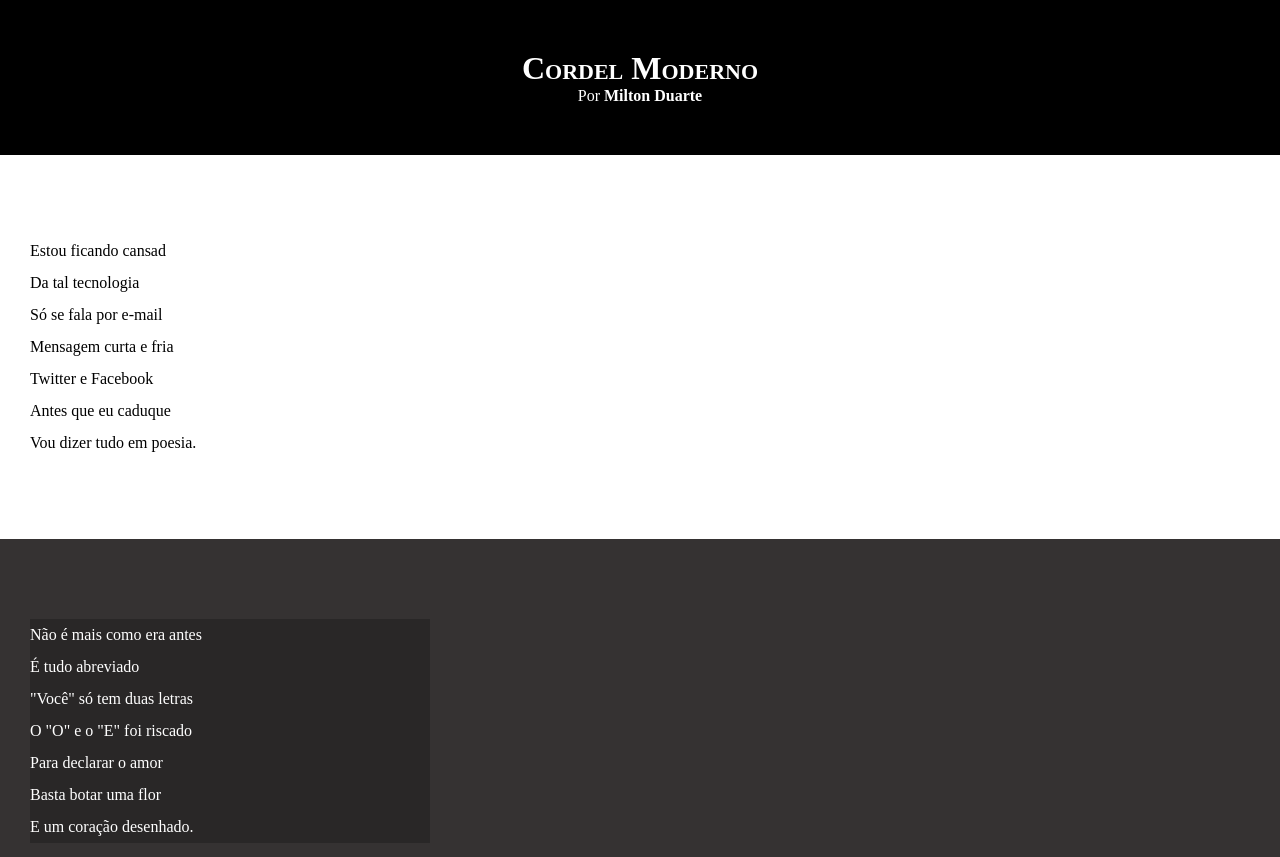
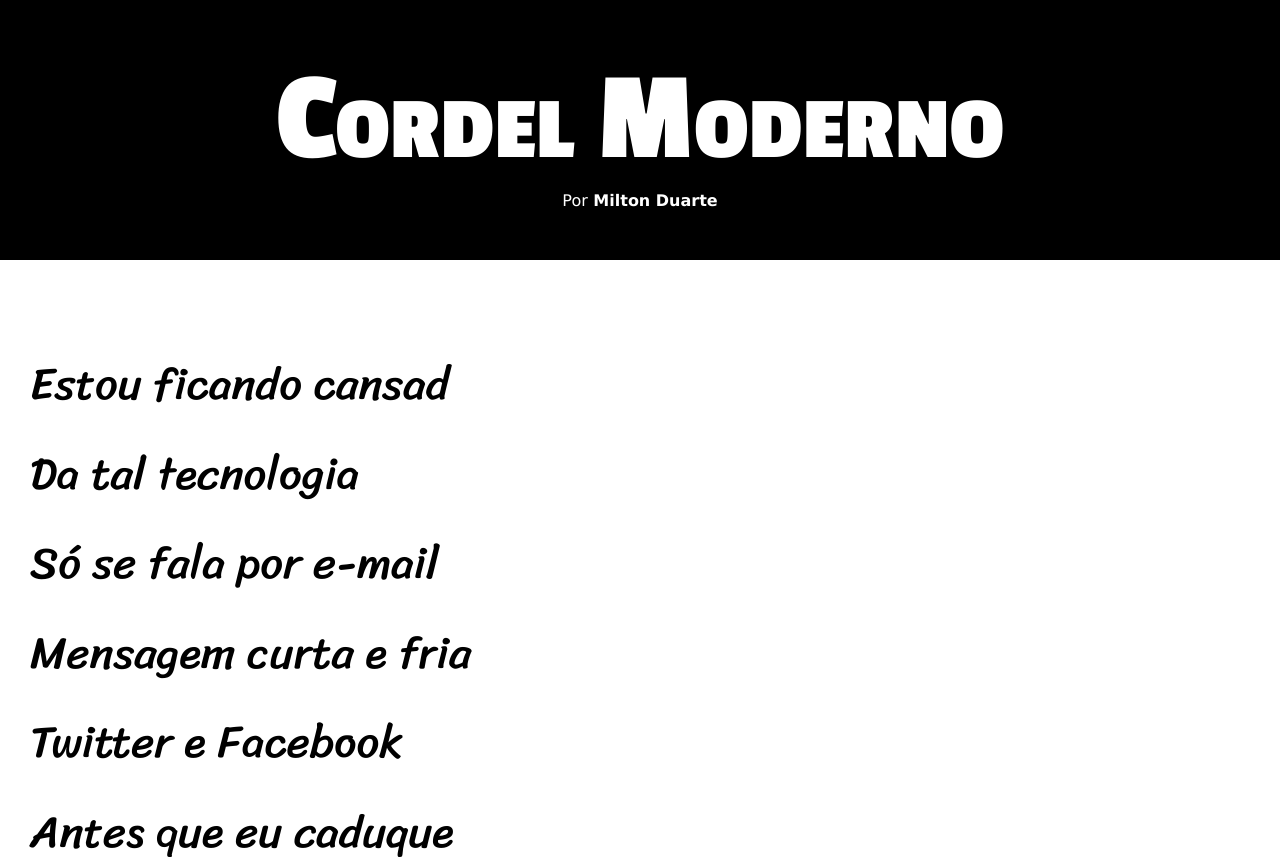
Before and after one commit to carlosdosantos/html-css, a plain HTML site: page exercícios/desafio 012/d012/index.html in a window 1280 px wide. Shown: the top 857 px of the page. Drawn offline with Linux system fonts and the light colour scheme.

Commit message:
atualização de estilos d012

```diff
--- a/exercícios/desafio 012/d012/estilo/style.css
+++ b/exercícios/desafio 012/d012/estilo/style.css
@@ -1,4 +1,14 @@
 @charset "UTF-8";
+
+@import url('https://fonts.googleapis.com/css2?family=Passion+One:wght@700;900&display=swap');
+
+@import url('https://fonts.googleapis.com/css2?family=Sriracha&display=swap');
+
+:root {
+    --fonte1: Verdana, Geneva, Tahoma, sans-serif;
+    --fonte2: 'Passion One', cursive;
+    --fonte3: 'Sriracha', cursive;
+}
 
 * {
     margin: 0px;
@@ -8,6 +18,7 @@
 html, body {
     min-height: 100vh;
     background-color: darkgray;
+    font-family: var(--fonte1);
 }
 
 header {
@@ -19,6 +30,8 @@ header {
 header > h1 {
     padding-top: 50px;
     font-variant: small-caps;
+    font-family: var(--fonte2);
+    font-size: 10vw;
 }
 
 header > p {
@@ -40,6 +53,8 @@ section {
     padding-bottom: 10vh;
     line-height: 2em;
     padding-left: 30px;
+    font-family: var(--fonte3);
+    font-size: 3.5vw;
 }
 
 section.normal {
@@ -54,7 +69,7 @@ section.imagem {
 
 section.imagem > p {
     background-color: rgba(0, 0, 0, 0.226);
-    width: 400px;
+    display: inline-block;
 }
 
 footer {
```
